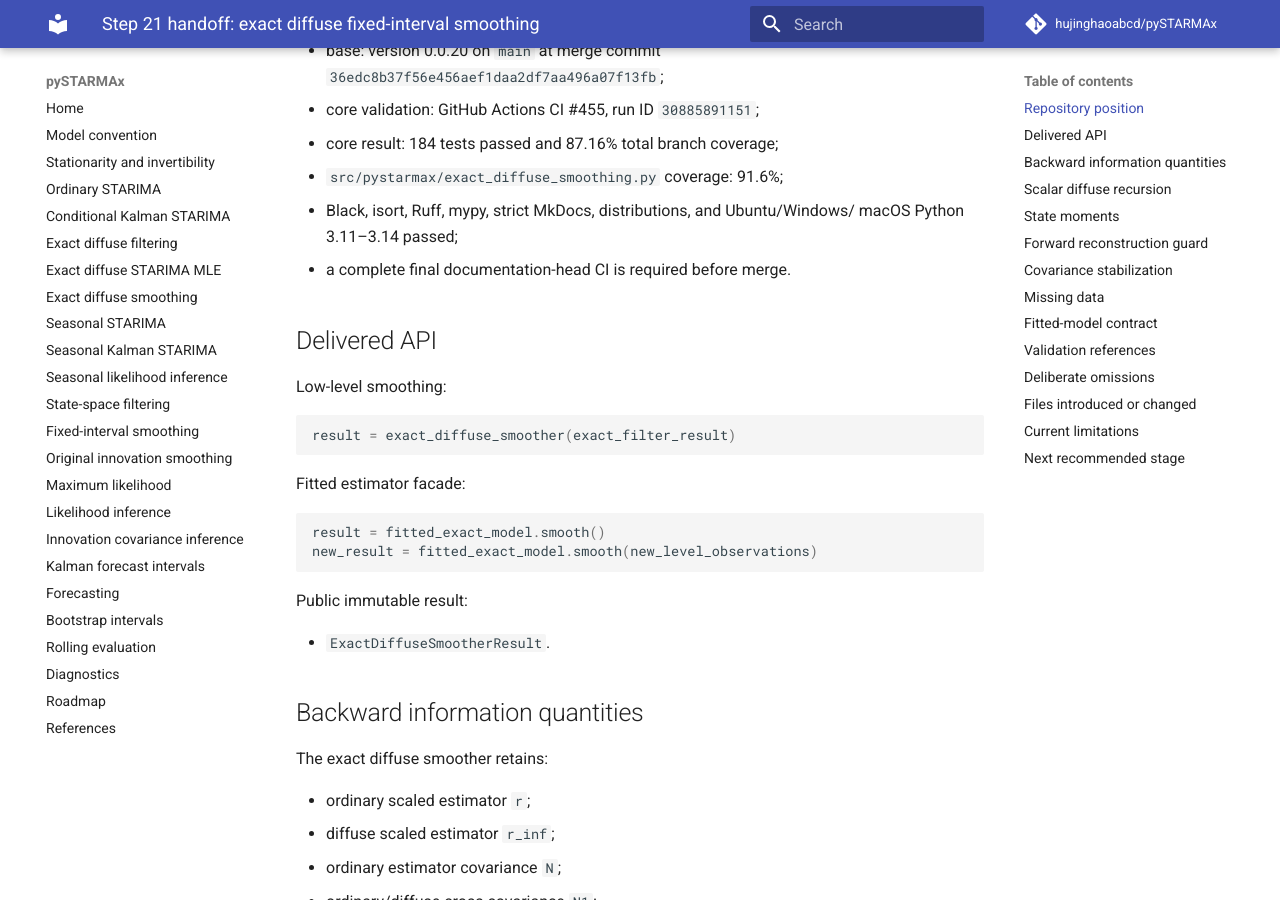
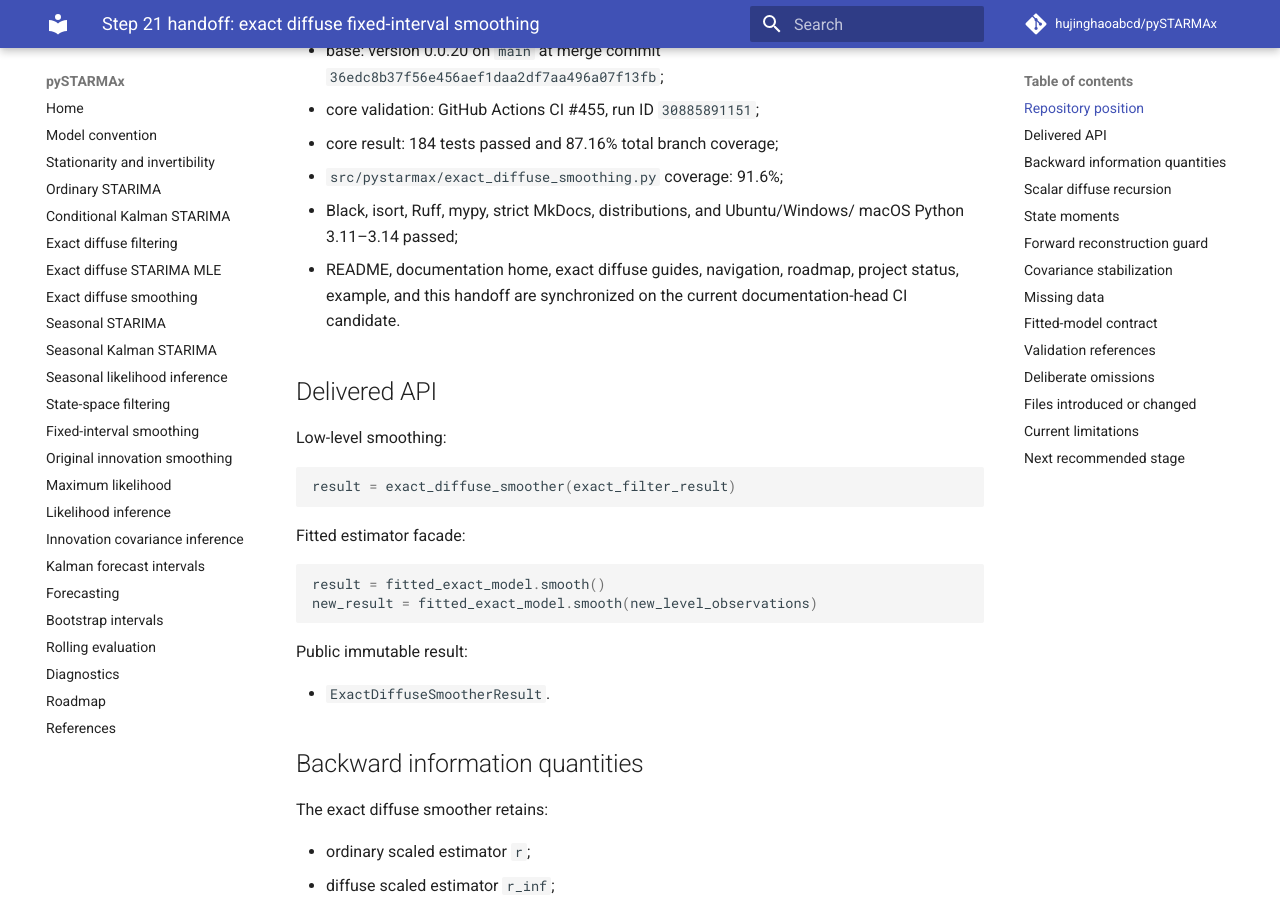
Before and after one commit to hujinghaoabcd/pySTARMAx, an MkDocs documentation site: the page built from docs/development/STEP_21_EXACT_DIFFUSE_SMOOTHING.md, in a window 1280 px wide and 900 px high, scrolled down 335 px. Built offline with MkDocs 1.6.1 and Material for MkDocs 9.7.7, drawn with Linux system fonts in a browser that asks for light colours; comment, search, counter and statistics services are not loaded.

Commit message:
Finalize Step 21 documentation-head validation candidate

```diff
--- a/docs/development/STEP_21_EXACT_DIFFUSE_SMOOTHING.md
+++ b/docs/development/STEP_21_EXACT_DIFFUSE_SMOOTHING.md
@@ -12,7 +12,9 @@
 - `src/pystarmax/exact_diffuse_smoothing.py` coverage: 91.6%;
 - Black, isort, Ruff, mypy, strict MkDocs, distributions, and Ubuntu/Windows/
   macOS Python 3.11–3.14 passed;
-- a complete final documentation-head CI is required before merge.
+- README, documentation home, exact diffuse guides, navigation, roadmap,
+  project status, example, and this handoff are synchronized on the current
+  documentation-head CI candidate.
 
 ## Delivered API
 
```
